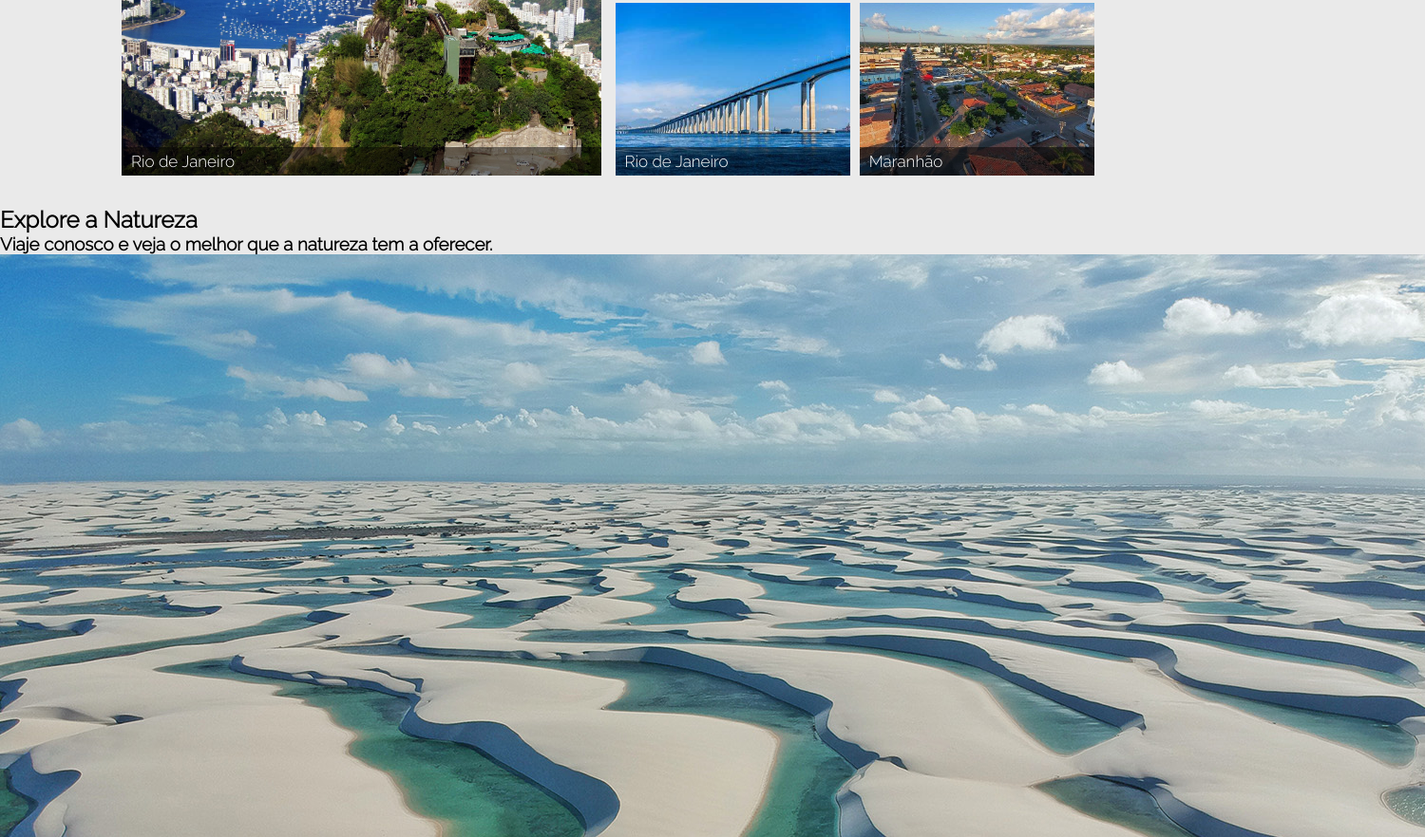
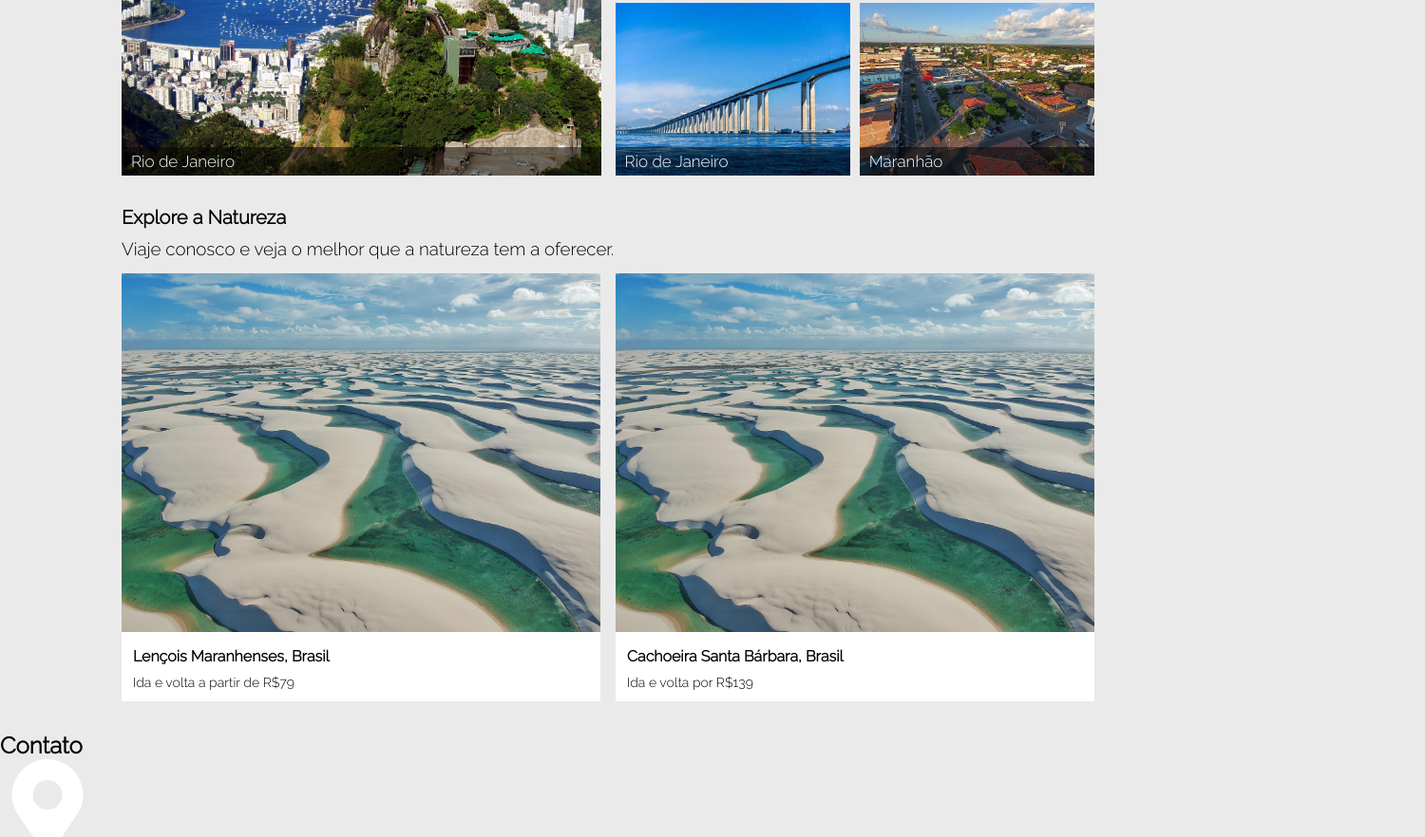
Before and after one commit to Jhonatan-Silva-Oliveira/FormularioViagens, a plain HTML site: page index.html in a window 1280 px wide. Shown: the part 1167-2049 px from the top of the page at 95% size, 1500 px wide, since content can reach past the window. Drawn offline with Linux system fonts and the light colour scheme.

Commit message:
finalizacao do css da parte anuncio

```diff
--- a/estilo/estilo.css
+++ b/estilo/estilo.css
@@ -11,6 +11,8 @@ body {
 
 .marginBox {
   max-width: 1024px;
+  width: 100%;
+  margin: 0px auto;
 }
 
 /*topo da pagina*/
@@ -29,7 +31,7 @@ header section {
   align-items: center;
 }
 
-.marginBox p {
+header .marginBox p {
   font-size: 24px;
   color: #5d15d1;
   margin-left: 10px;
@@ -236,3 +238,49 @@ main section form {
   height: 100%;
 }
 /*parte da oferta de 50%*/
+
+.anuncios {
+  width: 100%;
+  margin: 32px auto;
+}
+
+.anuncios div h2 {
+  font-size: 20px;
+  margin-bottom: 10px;
+}
+
+.anuncios div h3 {
+  font-weight: normal;
+  margin-bottom: 15px;
+}
+
+.imageAnunc {
+  width: 100%;
+  display: flex;
+  gap: 16px;
+}
+
+.imageAnunc figure {
+  width: 50%;
+  height: 100%;
+  background-color: #fff;
+}
+
+.imageAnunc figure img {
+  width: 100%;
+}
+
+.imageAnunc figure div {
+  width: 100%;
+  padding: 12px;
+}
+
+.imageAnunc figure div h4 {
+  font-size: 16px;
+}
+
+.imageAnunc figure div p {
+  font-size: 14px;
+  margin-top: 10px;
+}
+/*Encerro aqui a parte anuncio*/
--- a/index.html
+++ b/index.html
@@ -209,27 +209,27 @@
     </section>
 <!--Encerro aqui a segunda seçao-->
 
-    <section>
+    <section class="marginBox anuncios">
+      <div>
         <h2>Explore a Natureza</h2>
         <h3>Viaje conosco e veja o melhor que a natureza tem a oferecer.</h3>
-      <article>
-        <div>
+        <div class="imageAnunc">
+          <figure>
             <img src="./assets/lencol.jpg" alt="lencol maranhense">
             <div>
               <h4>Lençois Maranhenses, Brasil</h4>
               <p>Ida e volta a partir de R$79</p>
             </div>
-        </div>
-        <div>
-          <div>
+          </figure>
+          <figure>
             <img src="./assets/lencol.jpg" alt="lencol maranhense">
             <div>
               <h4>Cachoeira Santa Bárbara, Brasil</h4>
               <p>Ida e volta por R$139</p>
             </div>
+          </figure>
         </div>
       </div>
-      </article>
     </section>
   </main>
   <!--Encerro aqui terceira secao html-->
```
Lines whose indentation alone changed are shown as unchanged.
